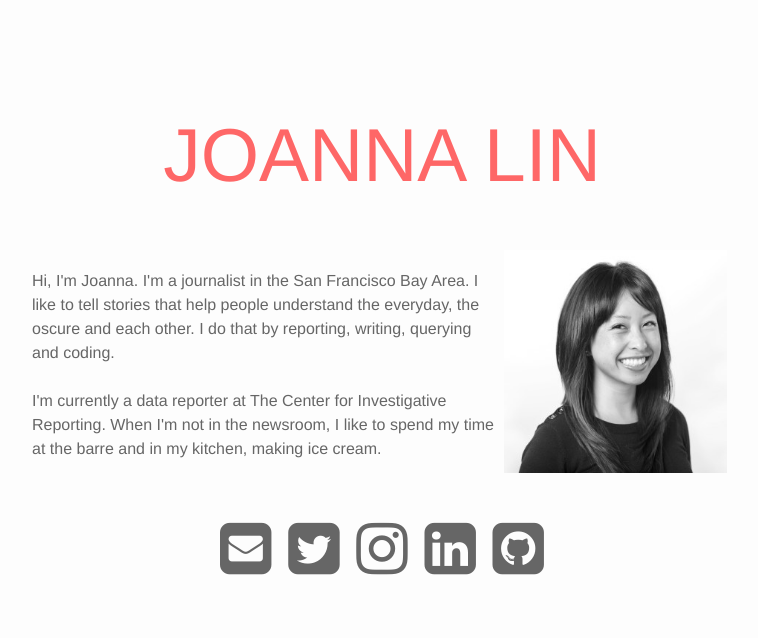
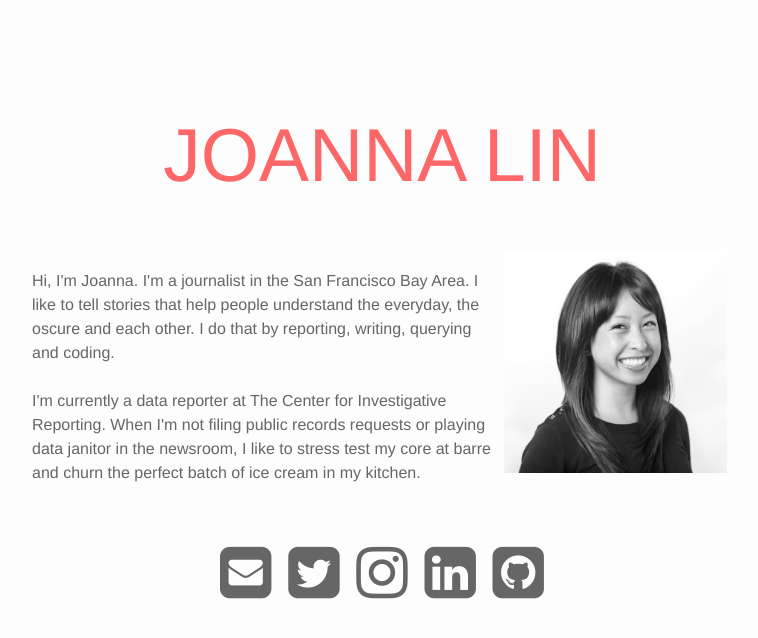
Before and after one commit to joannalin/joannalin.github.io, a Jekyll site: the page built from index.html, in a window 1280 px wide. Shown: the top 638 px of the page, without its empty margins (258-1016 px from the left). Built offline with Jekyll 4.4.1, drawn with Linux system fonts in a browser that asks for light colours; nearby versions of some CDN libraries; the list of posts is cut into pages by our own code; part of the change alters nothing that is shown.

```diff
--- a/index.html
+++ b/index.html
@@ -14,7 +14,7 @@ layout: default
 Hi, I'm Joanna. I'm a journalist in the San Francisco Bay Area. I like to tell stories that help people understand the everyday, the oscure and each other. I do that by reporting, writing, querying and coding.
 <br/>
 <br/>
-I'm currently a data reporter at The Center for Investigative Reporting. When I'm not in the newsroom, I like to spend my time at the barre and in my kitchen, making ice cream.
+I'm currently a data reporter at The Center for Investigative Reporting. When I'm not filing public records requests or playing data janitor in the newsroom, I like to stress test my core at barre and churn the perfect batch of ice cream in my kitchen.
 <br/>
 <br/>
 <br/>
@@ -25,3 +25,14 @@ I'm currently a data reporter at The Center for Investigative Reporting. When I'
   <a href="https://www.linkedin.com/in/joannamarielin" target="_blank"><i class="fa fa-linkedin-square"></i></a>
   <a href="https://github.com/joannalin" target="_blank"><i class="fa fa-github-square"></i></a>
 </span>
+
+<script>
+  (function(i,s,o,g,r,a,m){i['GoogleAnalyticsObject']=r;i[r]=i[r]||function(){
+  (i[r].q=i[r].q||[]).push(arguments)},i[r].l=1*new Date();a=s.createElement(o),
+  m=s.getElementsByTagName(o)[0];a.async=1;a.src=g;m.parentNode.insertBefore(a,m)
+  })(window,document,'script','//www.google-analytics.com/analytics.js','ga');
+
+  ga('create', 'UA-68189310-1', 'auto');
+  ga('send', 'pageview');
+
+</script>
```
